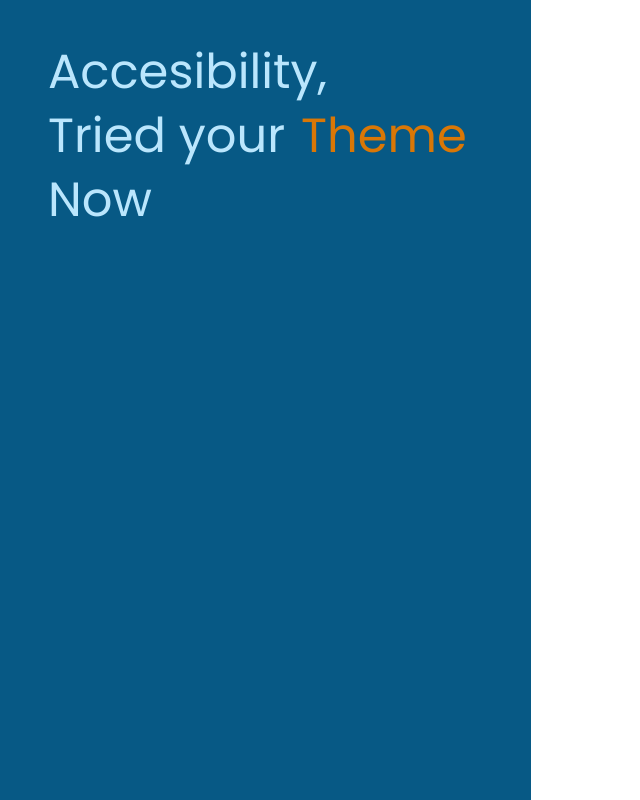
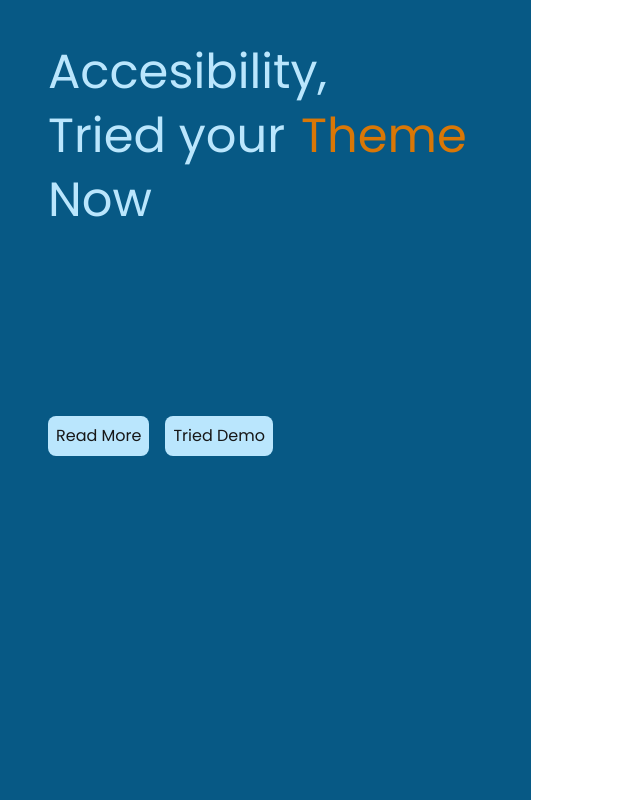
Before and after one commit to toolboardy/frontend-web, a Next.js app: page / in a window 1280 px wide. Shown: the whole page, without its empty margins (0-640 px from the left). Built offline with nearby package versions, Linux system fonts and the light colour scheme.

Commit message:
Index modifications

```diff
--- a/src/app/page.js
+++ b/src/app/page.js
@@ -7,6 +7,11 @@ export default function Home() {
         <h1 className="text-5xl text-sky-200 text-semibold">Accesibility, </h1>
         <h1 className="text-5xl text-sky-200 text-semibold flex mt-4">Tried your <h1 className=" mx-4 text-amber-600">Theme</h1></h1>
         <h1 className="text-5xl text-sky-200 text-semibold mt-4">Now </h1>
+
+        <div className="flex mt-48">
+          <button className="p-2 rounded-lg bg-sky-200"><a href="">Read More</a></button>
+          <button className="p-2 rounded-lg bg-sky-200 mx-4"><a href="">Tried Demo</a></button>
+        </div>
       </div>
     </main>
   );
```
